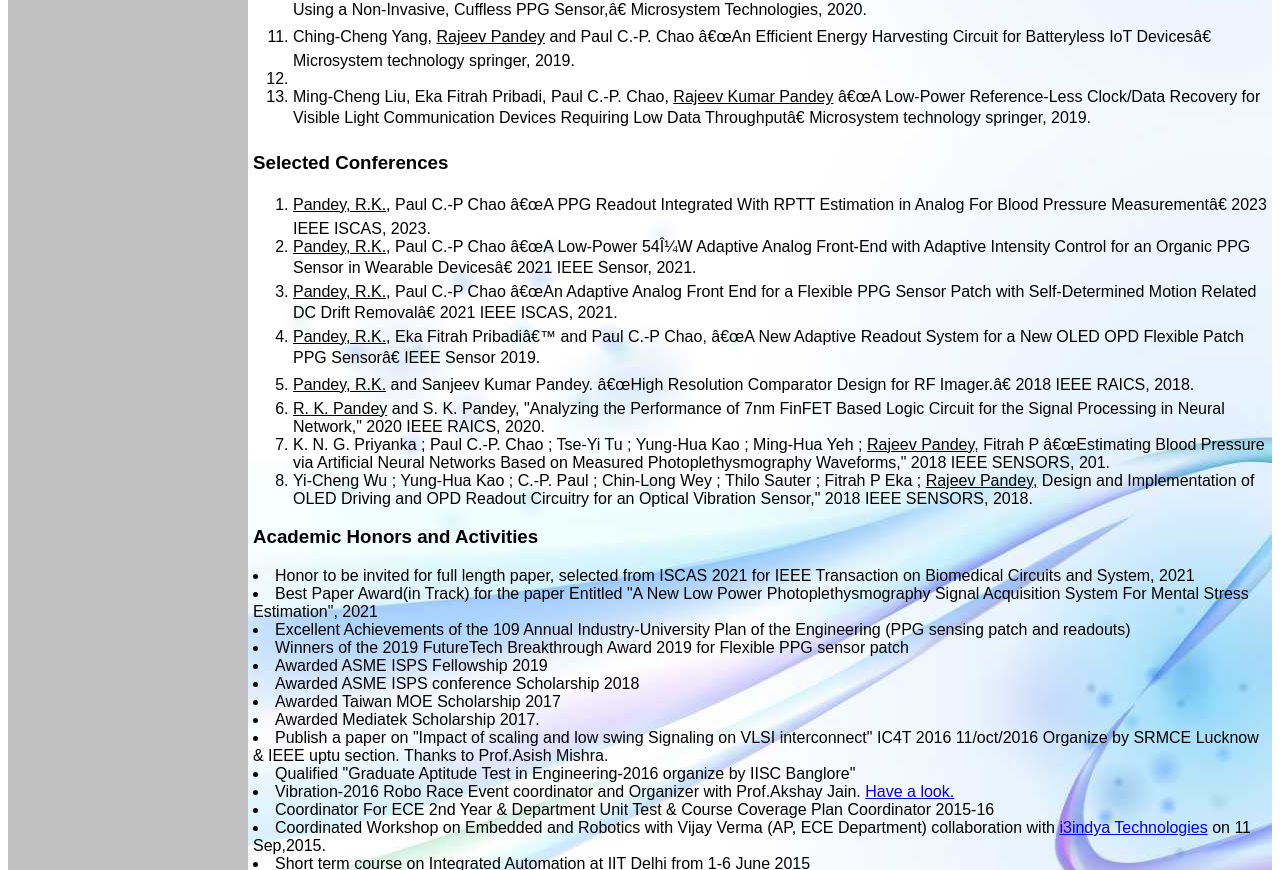
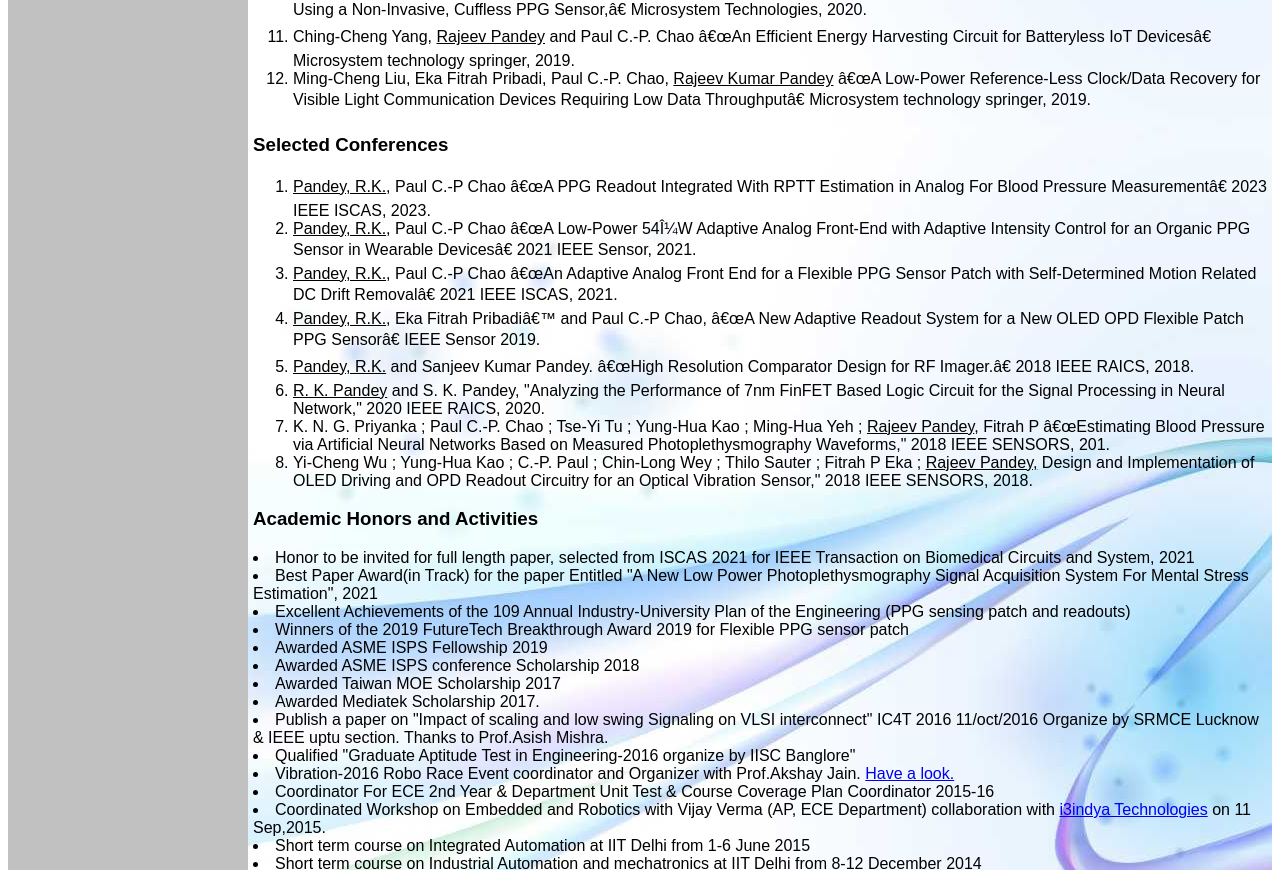
Before and after one commit to rajeev2007/rajeev2007.github.io, a plain HTML site: page about.html in a window 1280 px wide. Shown: the part 1041-1911 px from the top of the page. Drawn offline with Linux system fonts and the light colour scheme.

Commit message:
Update about.html

```diff
--- a/about.html
+++ b/about.html
@@ -145,7 +145,7 @@ Uttar Pradesh Technical University Lucknow (2007 - 2011)</b>
 <li> <u>Pandey, R.K.</u>, Huang, T.H., Ho, WH. et al. Achieving high sensing in 0.5 nA for the driving pixel currents in AMOLEDs with settling time of 7 µs by a new external current sensing circuit. Microsyst Technol 2020.</li>
 <li> Ming-Hua Yeh, Paul C.-P. Chao, Tse-Yi Tu, Yuan-Hwa Kao, and <u>Rajeev Pandey</u>, “A Fast-Digital Chip for Estimating Blood Pressure Using a Non-Invasive, Cuffless PPG Sensor,” Microsystem Technologies, 2020. </li>
 <li> Ching-Cheng Yang, <u>Rajeev Pandey</u> and Paul C.-P. Chao “An Efficient Energy Harvesting Circuit for Batteryless IoT Devices” Microsystem technology springer, 2019.</li>
-<li><li> Ming-Cheng Liu, Eka Fitrah Pribadi, Paul C.-P. Chao, <u>Rajeev Kumar Pandey</u> “A Low-Power Reference-Less Clock/Data Recovery for Visible Light Communication Devices Requiring Low Data Throughput” Microsystem technology springer, 2019.</li>
+<li> Ming-Cheng Liu, Eka Fitrah Pribadi, Paul C.-P. Chao, <u>Rajeev Kumar Pandey</u> “A Low-Power Reference-Less Clock/Data Recovery for Visible Light Communication Devices Requiring Low Data Throughput” Microsystem technology springer, 2019.</li>
 </ol>
 
 
```
